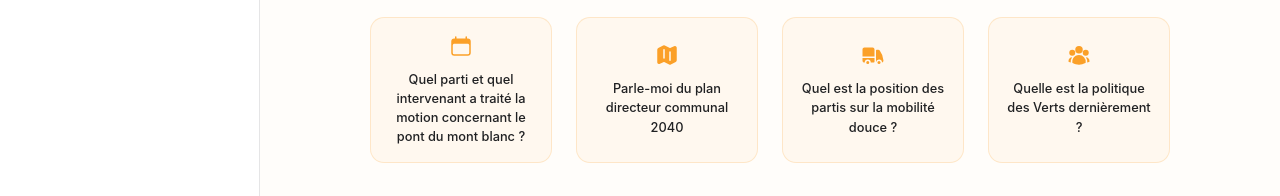
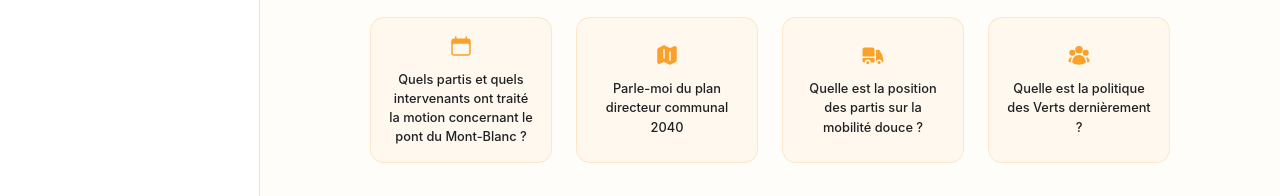
Before and after one commit to M1NDflow/voxpopy-fe, a Vue app: page / in a window 1280 px wide. Shown: the part 211-407 px from the top of the page. Built offline with nearby package versions, Linux system fonts and the light colour scheme; no server answers.

Commit message:
fix: typo

```diff
--- a/src/components/QuestionGrid.vue
+++ b/src/components/QuestionGrid.vue
@@ -1,15 +1,15 @@
 <template>
     <div class="question-grid">
         <QuestionCard :icon="CalendarIcon" color="#FBA028"
-            @select="send('Quel parti et quel intervenant a traité la motion concernant le pont du mont blanc ?')">
-            Quel parti et quel intervenant a traité la motion concernant le pont du mont blanc ?
+            @select="send('Quels partis et quels intervenants ont traité la motion concernant le pont du Mont-Blanc ?')">
+            Quels partis et quels intervenants ont traité la motion concernant le pont du Mont-Blanc ?
         </QuestionCard>
         <QuestionCard :icon="MapIcon" color="#FBA028" @select="send('Parle-moi du plan directeur communal 2040')">
             Parle-moi du plan directeur communal 2040
         </QuestionCard>
         <QuestionCard :icon="TruckIcon" color="#FBA028"
-            @select="send('Quel est la position des partis sur la mobilité douce ?')">
-            Quel est la position des partis sur la mobilité douce ?
+            @select="send('Quelle est la position des partis sur la mobilité douce ?')">
+            Quelle est la position des partis sur la mobilité douce ?
         </QuestionCard>
         <QuestionCard :icon="UserGroupIcon" color="#FBA028"
             @select="send('Quelle est la politique des Verts dernièrement ?')">
```
